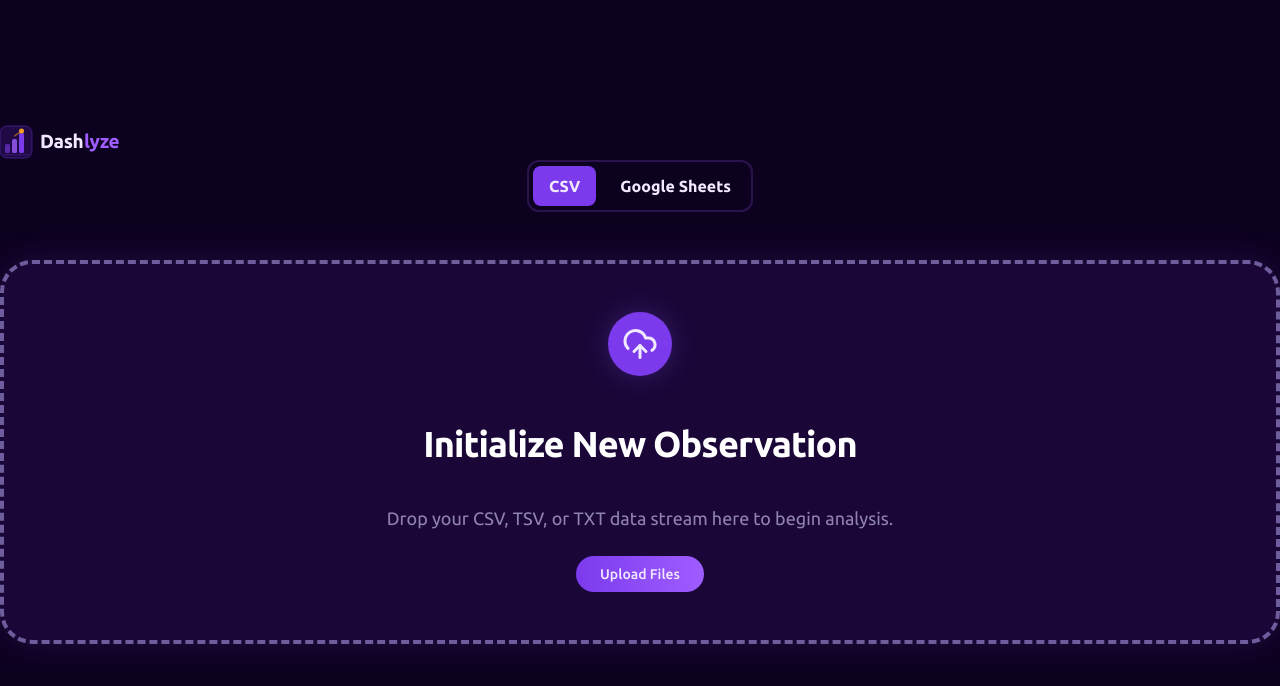
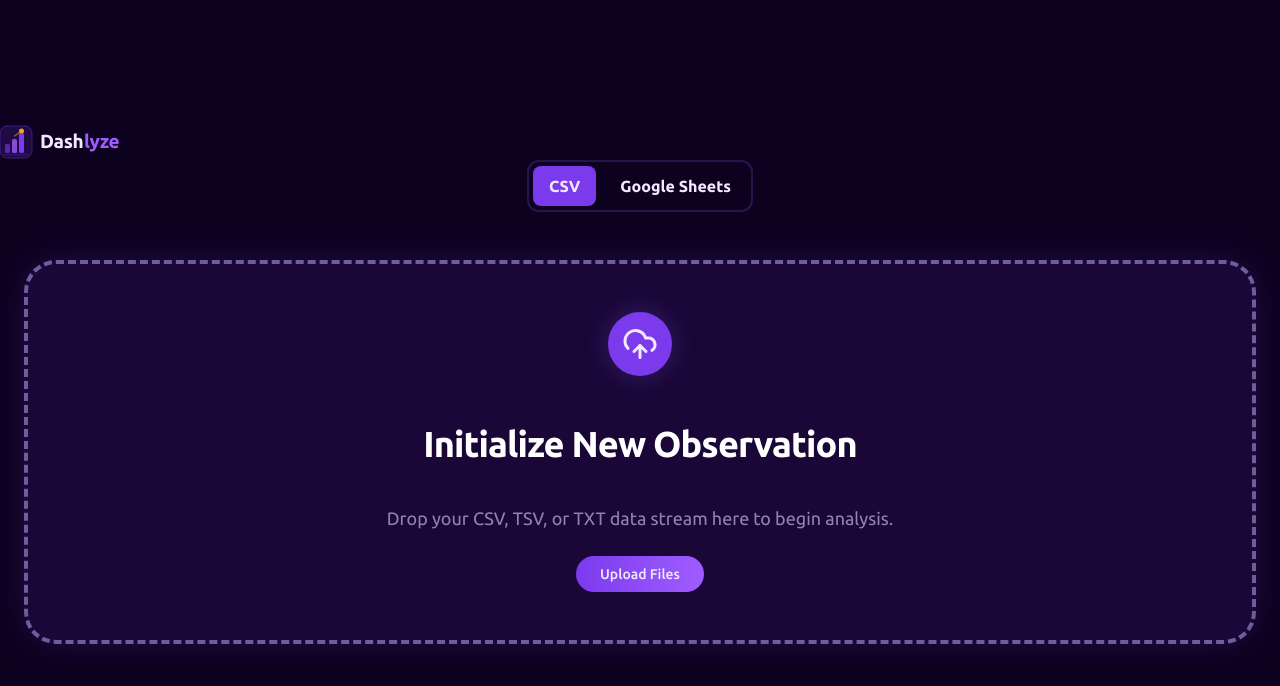
Before and after one commit to BilalKhalifa/Dashlyze, a React (Vite) app in the folder client/: page / in a window 1280 px wide. Shown: the top 686 px of the page. Built offline with nearby package versions, Linux system fonts and the light colour scheme.

Commit message:
fix: replace w-full with calc width to fix overflow

```diff
--- a/client/src/Components/common/DataImport.jsx
+++ b/client/src/Components/common/DataImport.jsx
@@ -99,7 +99,7 @@ function DataImport({ setDataset , setError }) {
     onDrop={handleDrop}
     onDragOver={handleDragOver}
     onDragLeave={handleDragLeave}
-    className={`mt-6 mb-6 flex min-h-[340px] w-full cursor-pointer flex-col gap-6 items-center justify-center rounded-[32px] border border-4 border-dashed px-6 py-12 text-center transition-all duration-300
+    className={`mx-6 my-6  flex min-h-[340px] cursor-pointer flex-col gap-6 items-center justify-center rounded-[32px] border border-4 border-dashed px-6 py-12 text-center transition-all duration-300
    ${
     dragActive ? "border-violet-300 bg-[#3b1870]/50 shadow-[0_0_40px_rgba(168,85,247,0.28)]"
     : "border-violet-300/40 bg-[#3b1870]/30 shadow-[0_0_32px_rgba(139,92,246,0.14)] hover: border-violet-300/50"
```
